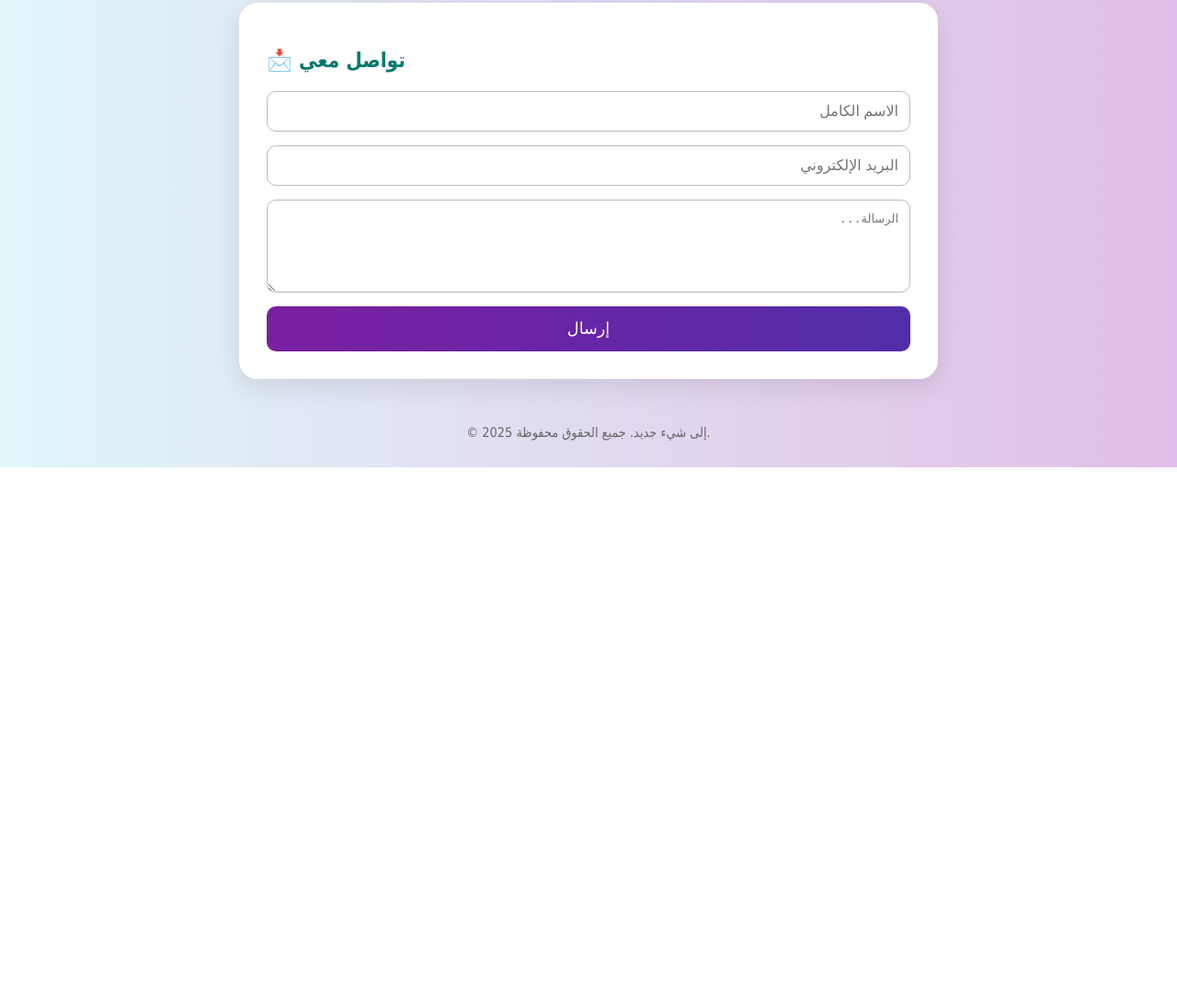
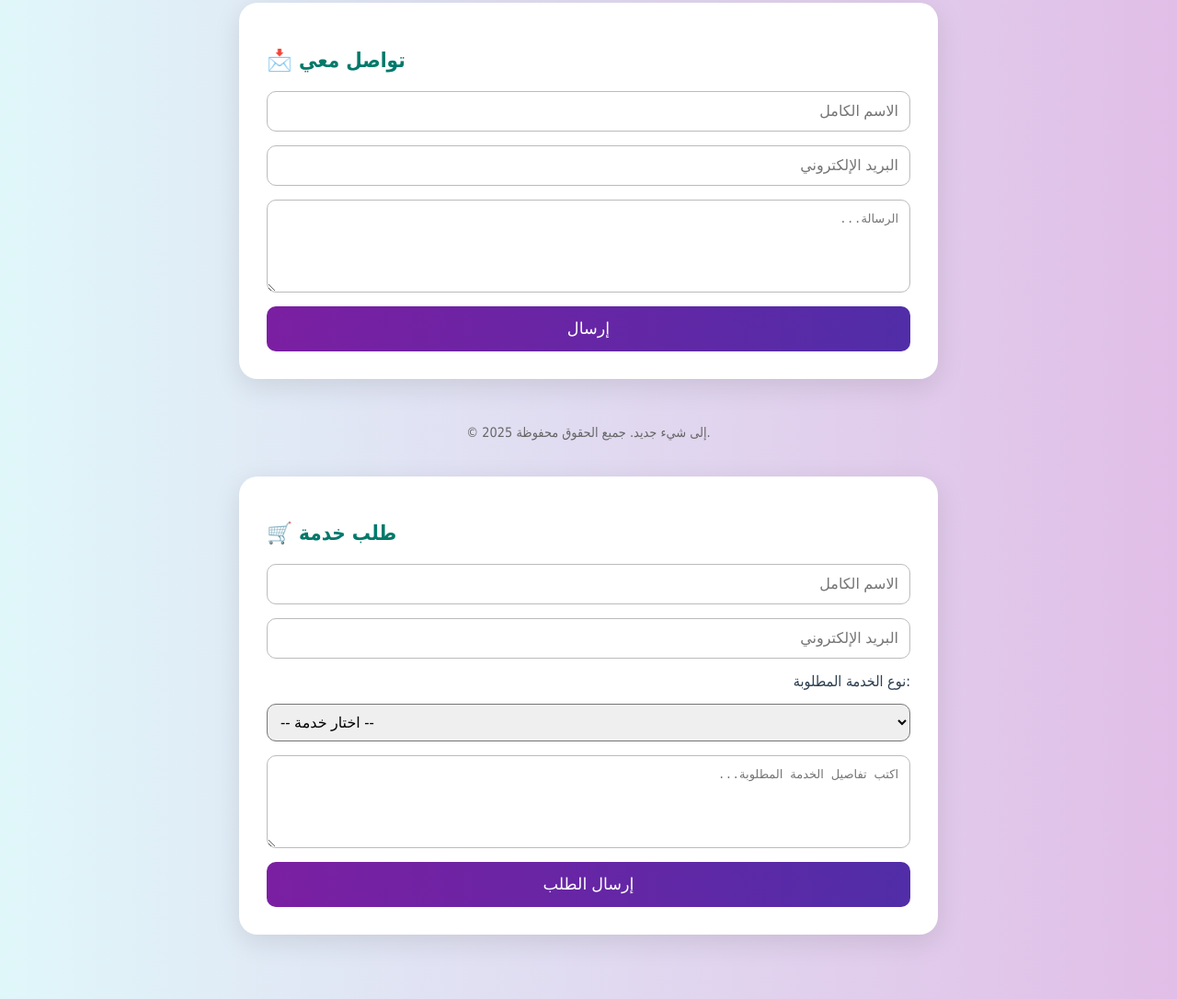
Before and after one commit to ELMAKHROUT/mywebsite, a plain HTML site: page index.html in a window 1280 px wide. Shown: the part 724-1810 px from the top of the page at 92% size. Before the commit the page ends 1232 px from the top, so only its background shows below. Drawn offline with Linux system fonts and the light colour scheme.

Commit message:
Update index.html
new type

```diff
--- a/index.html
+++ b/index.html
@@ -125,3 +125,24 @@
 
 </body>
 </html>
+<div class="section">
+  <h2>🛒 طلب خدمة</h2>
+  <form action="https://formsubmit.co/medsipo1@gmail.com" method="POST">
+    <input type="text" name="name" placeholder="الاسم الكامل" required />
+    <input type="email" name="email" placeholder="البريد الإلكتروني" required />
+
+    <label for="service" style="text-align:right;">نوع الخدمة المطلوبة:</label>
+    <select name="service" id="service" required style="padding:10px; border-radius:10px; font-size:1em;">
+      <option value="">-- اختار خدمة --</option>
+      <option value="عرض PowerPoint">عرض PowerPoint</option>
+      <option value="تصميم Canva">تصميم Canva</option>
+      <option value="معالجة Word / Excel">معالجة Word / Excel</option>
+      <option value="نصيحة فلاحية">نصيحة فلاحية</option>
+      <option value="موقع بسيط HTML">موقع بسيط HTML</option>
+      <option value="أخرى">أخرى</option>
+    </select>
+
+    <textarea name="message" rows="5" placeholder="اكتب تفاصيل الخدمة المطلوبة..." required></textarea>
+    <button type="submit">إرسال الطلب</button>
+  </form>
+</div>
```
